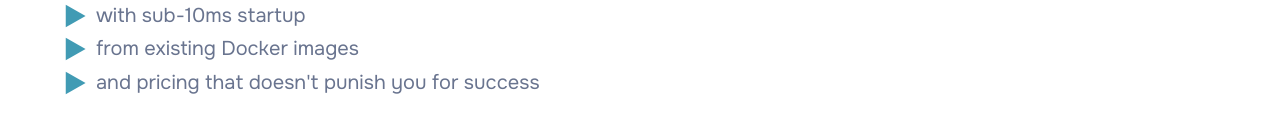
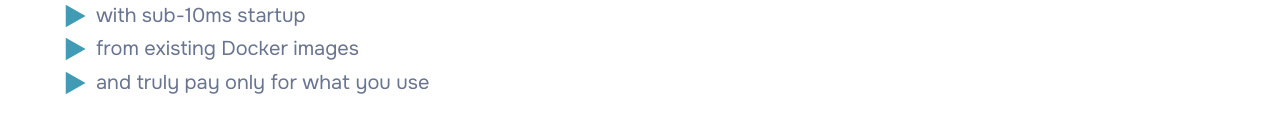
Before and after one commit to lttle-cloud/landing-page, a Next.js app: page / in a window 1280 px wide. Shown: the part 505-638 px from the top of the page. Built offline with nearby package versions, Linux system fonts and the light colour scheme.

Commit message:
update hero pricing tag

```diff
--- a/src/components/section-hero/section-hero.tsx
+++ b/src/components/section-hero/section-hero.tsx
@@ -81,8 +81,7 @@ const SectionHero = () => {
                                             height={22}
                                         />
                                         <p>
-                                            and pricing that doesn&apos;t punish
-                                            you for success
+                                            and truly pay only for what you use
                                         </p>
                                     </li>
                                 </ul>
```
